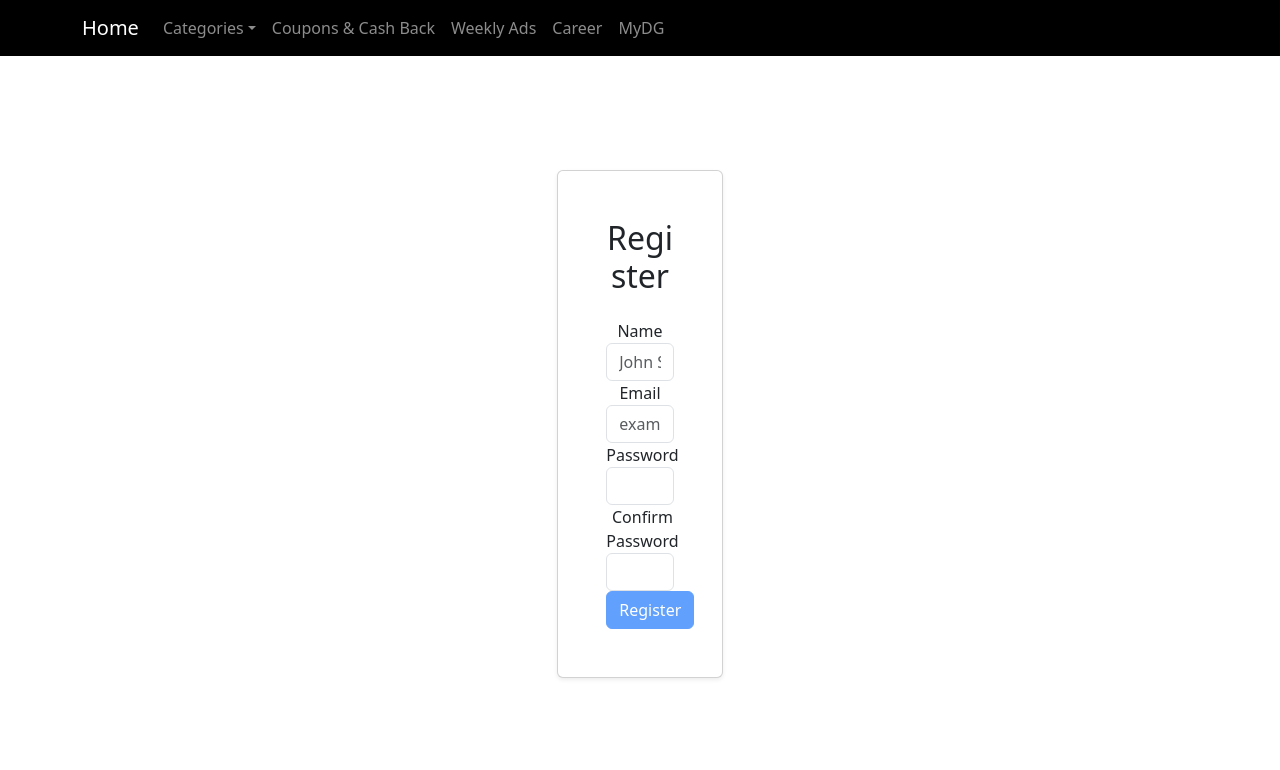
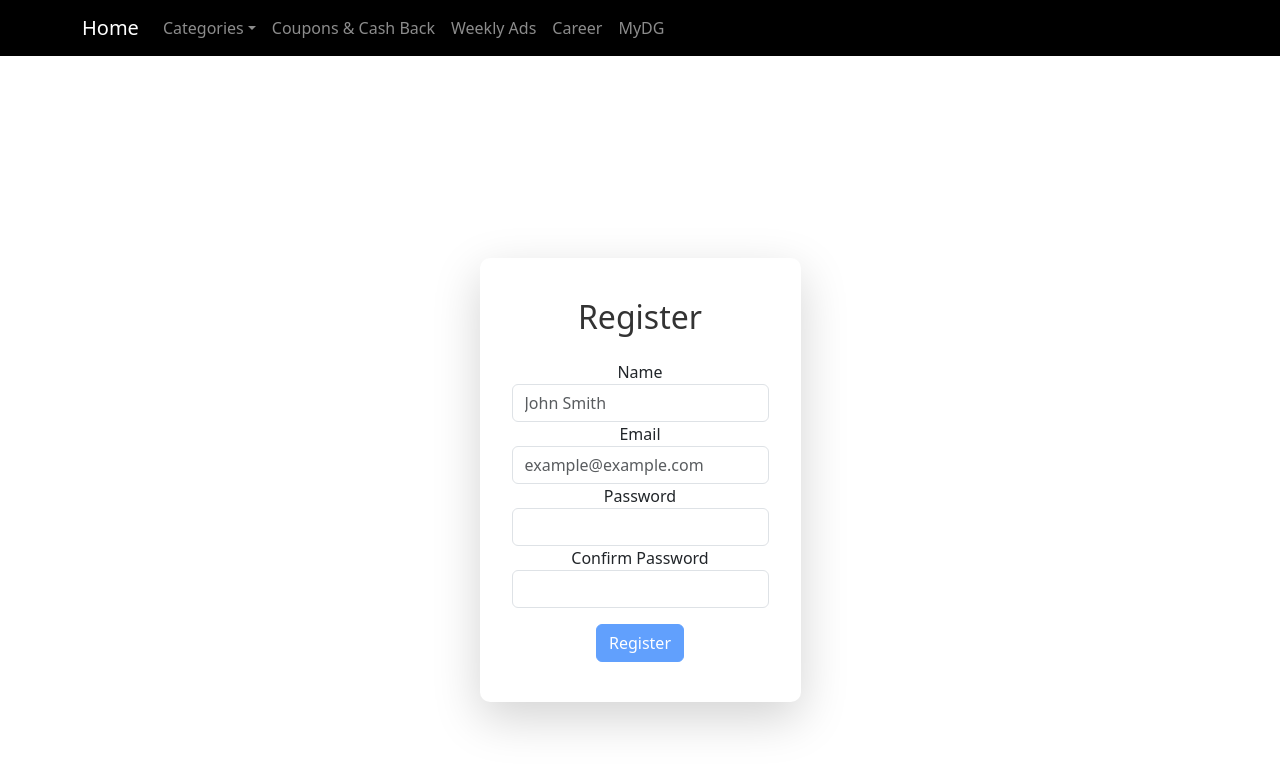
Before and after one commit to nottmonk/DG-Redesign, a React (Vite) app: page /register in a window 1280 px wide. Shown: the top 770 px of the page. Built offline with nearby package versions, Linux system fonts and the light colour scheme; no server answers.

Commit message:
minor tweaks

```diff
--- a/src/components/DetailsView/Register.jsx
+++ b/src/components/DetailsView/Register.jsx
@@ -2,6 +2,7 @@ import { useState } from 'react';
 import { RegisterUser } from '../services/Auth';
 import { useNavigate } from 'react-router-dom';
 import 'bootstrap/dist/css/bootstrap.min.css';
+import '/src/App.css';
 
 const Register = () => {
     let navigate = useNavigate();
@@ -34,12 +35,13 @@ const Register = () => {
     };
 
     return (
-        <div className="container mt-5">
-            <div className="row justify-content-center">
-                <div className="col-md-6">
-                    <div className="card shadow-sm">
-                        <div className="card-body">
-                            <h2 className="card-title text-center mb-4">Register</h2>
+        <div className="mydg-container">
+            <div className="container mt-5 pt-5">
+                <div className="row justify-content-center">
+
+                    <div className="custom-card shadow-lg">
+                        <div className="custom-card-body">
+                            <h2 className="custom-card-title text-center mb-4">Register</h2>
                             <form onSubmit={handleSubmit}>
                                 <div className="form-group">
                                     <label htmlFor="name">Name</label>
@@ -89,7 +91,7 @@ const Register = () => {
                                 </div>
                                 <button
                                     type="submit"
-                                    className="btn btn-primary btn-block"
+                                    className="btn btn-primary btn-block mt-3"
                                     disabled={
                                         !formValues.email ||
                                         !formValues.password ||
@@ -104,6 +106,7 @@ const Register = () => {
                 </div>
             </div>
         </div>
+
     );
 };
 
```
